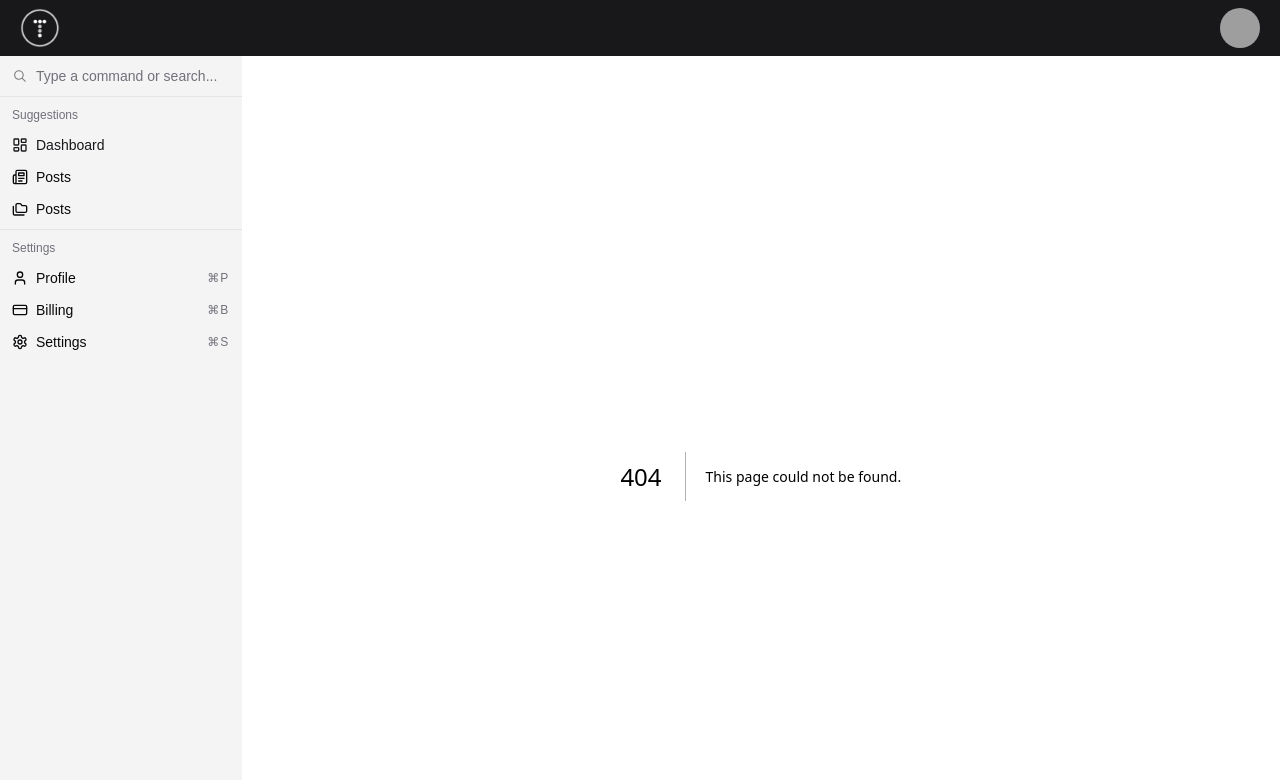
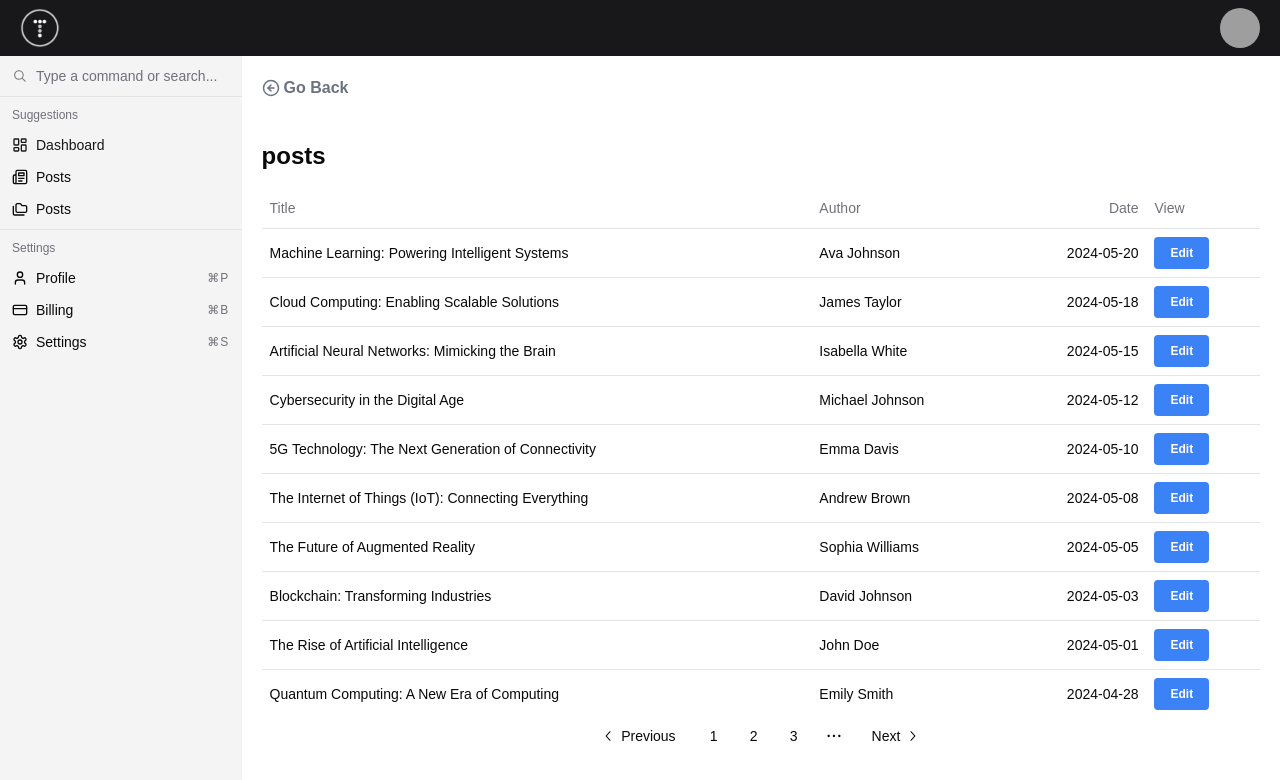
Before and after one commit to AminDannak/nextjs-shadcn-dashboard, a Next.js app: page /posts in a window 1280 px wide. Before the commit this address had no page. Shown: the top 780 px of the page. Built offline with nearby package versions, Linux system fonts and the light colour scheme; grey boxes are pictures that could not be loaded.

Commit message:
feat: add a dummy pagination to posts page

```diff
--- /dev/null
+++ b/app/(main)/posts/page.tsx
@@ -0,0 +1,16 @@
+import React from "react";
+import PostsTable from "@/components/posts/post-table";
+import BackButton from "@/components/back-button";
+import PostPagination from "@/components/posts/post-pagination";
+
+function PostPage() {
+  return (
+    <>
+      <BackButton text="Go Back" link="/" />
+      <PostsTable />
+      <PostPagination />
+    </>
+  );
+}
+
+export default PostPage;
--- /dev/null
+++ b/components/back-button.tsx
@@ -0,0 +1,20 @@
+import { ArrowLeftCircle } from "lucide-react";
+import Link from "next/link";
+import React from "react";
+
+interface Props {
+  text: string;
+  link: string;
+}
+
+export default function BackButton(props: Props) {
+  return (
+    <Link
+      href={props.link}
+      className="text-gray-500 hover:underline flex items-center gap-1 mb-5 font-bold"
+    >
+        <ArrowLeftCircle size={18}/>
+      {props.text}
+    </Link>
+  );
+}
--- /dev/null
+++ b/components/posts/post-pagination.tsx
@@ -0,0 +1,37 @@
+import React from "react";
+import {
+  Pagination,
+  PaginationContent,
+  PaginationEllipsis,
+  PaginationItem,
+  PaginationLink,
+  PaginationNext,
+  PaginationPrevious,
+} from "@/components/ui/pagination";
+
+export default function PostPagination() {
+  return (
+    <Pagination>
+      <PaginationContent>
+        <PaginationItem>
+          <PaginationPrevious href="#"/>
+        </PaginationItem>
+        <PaginationItem>
+          <PaginationLink href="#">1</PaginationLink>
+        </PaginationItem>
+        <PaginationItem>
+          <PaginationLink href="#">2</PaginationLink>
+        </PaginationItem>
+        <PaginationItem>
+          <PaginationLink href="#">3</PaginationLink>
+        </PaginationItem>
+        <PaginationItem>
+          <PaginationEllipsis />
+        </PaginationItem>
+        <PaginationItem>
+          <PaginationNext href="#" />
+        </PaginationItem>
+      </PaginationContent>
+    </Pagination>
+  );
+}
--- /dev/null
+++ b/components/ui/pagination.tsx
@@ -0,0 +1,121 @@
+import * as React from "react"
+import {
+  ChevronLeftIcon,
+  ChevronRightIcon,
+  DotsHorizontalIcon,
+} from "@radix-ui/react-icons"
+
+import { cn } from "@/lib/utils"
+import { ButtonProps, buttonVariants } from "@/components/ui/button"
+
+const Pagination = ({ className, ...props }: React.ComponentProps<"nav">) => (
+  <nav
+    role="navigation"
+    aria-label="pagination"
+    className={cn("mx-auto flex w-full justify-center", className)}
+    {...props}
+  />
+)
+Pagination.displayName = "Pagination"
+
+const PaginationContent = React.forwardRef<
+  HTMLUListElement,
+  React.ComponentProps<"ul">
+>(({ className, ...props }, ref) => (
+  <ul
+    ref={ref}
+    className={cn("flex flex-row items-center gap-1", className)}
+    {...props}
+  />
+))
+PaginationContent.displayName = "PaginationContent"
+
+const PaginationItem = React.forwardRef<
+  HTMLLIElement,
+  React.ComponentProps<"li">
+>(({ className, ...props }, ref) => (
+  <li ref={ref} className={cn("", className)} {...props} />
+))
+PaginationItem.displayName = "PaginationItem"
+
+type PaginationLinkProps = {
+  isActive?: boolean
+} & Pick<ButtonProps, "size"> &
+  React.ComponentProps<"a">
+
+const PaginationLink = ({
+  className,
+  isActive,
+  size = "icon",
+  ...props
+}: PaginationLinkProps) => (
+  <a
+    aria-current={isActive ? "page" : undefined}
+    className={cn(
+      buttonVariants({
+        variant: isActive ? "outline" : "ghost",
+        size,
+      }),
+      className
+    )}
+    {...props}
+  />
+)
+PaginationLink.displayName = "PaginationLink"
+
+const PaginationPrevious = ({
+  className,
+  ...props
+}: React.ComponentProps<typeof PaginationLink>) => (
+  <PaginationLink
+    aria-label="Go to previous page"
+    size="default"
+    className={cn("gap-1 pl-2.5", className)}
+    {...props}
+  >
+    <ChevronLeftIcon className="h-4 w-4" />
+    <span>Previous</span>
+  </PaginationLink>
+)
+PaginationPrevious.displayName = "PaginationPrevious"
+
+const PaginationNext = ({
+  className,
+  ...props
+}: React.ComponentProps<typeof PaginationLink>) => (
+  <PaginationLink
+    aria-label="Go to next page"
+    size="default"
+    className={cn("gap-1 pr-2.5", className)}
+    {...props}
+  >
+    <span>Next</span>
+    <ChevronRightIcon className="h-4 w-4" />
+  </PaginationLink>
+)
+PaginationNext.displayName = "PaginationNext"
+
+const PaginationEllipsis = ({
+  className,
+  ...props
+}: React.ComponentProps<"span">) => (
+  <span
+    aria-hidden
+    className={cn("flex h-9 w-9 items-center justify-center", className)}
+    {...props}
+  >
+    <DotsHorizontalIcon className="h-4 w-4" />
+    <span className="sr-only">More pages</span>
+  </span>
+)
+PaginationEllipsis.displayName = "PaginationEllipsis"
+
+export {
+  Pagination,
+  PaginationContent,
+  PaginationLink,
+  PaginationItem,
+  PaginationPrevious,
+  PaginationNext,
+  PaginationEllipsis,
+}
```
